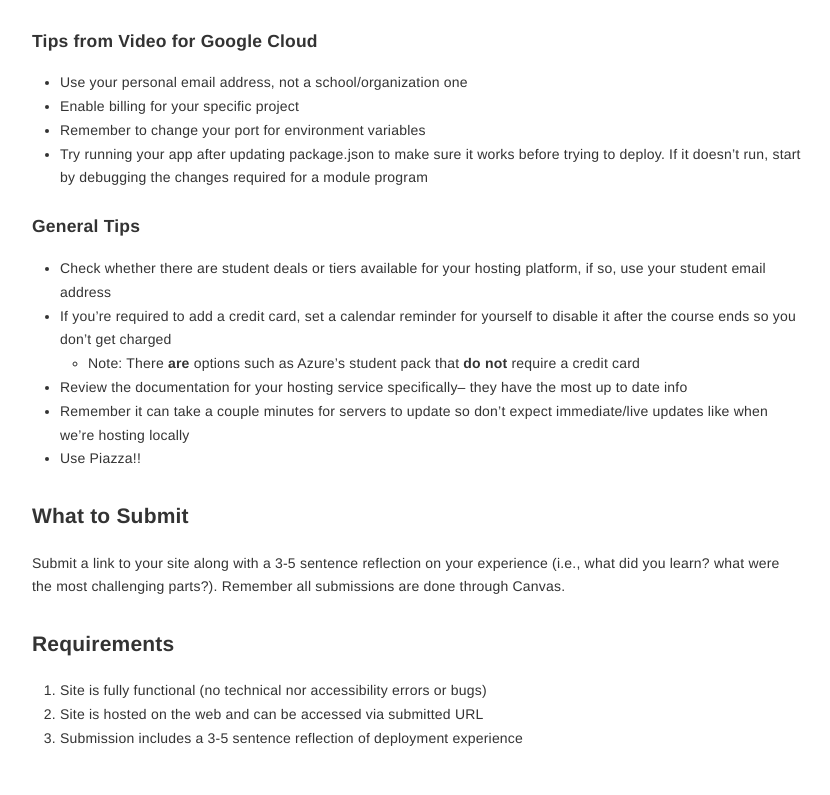
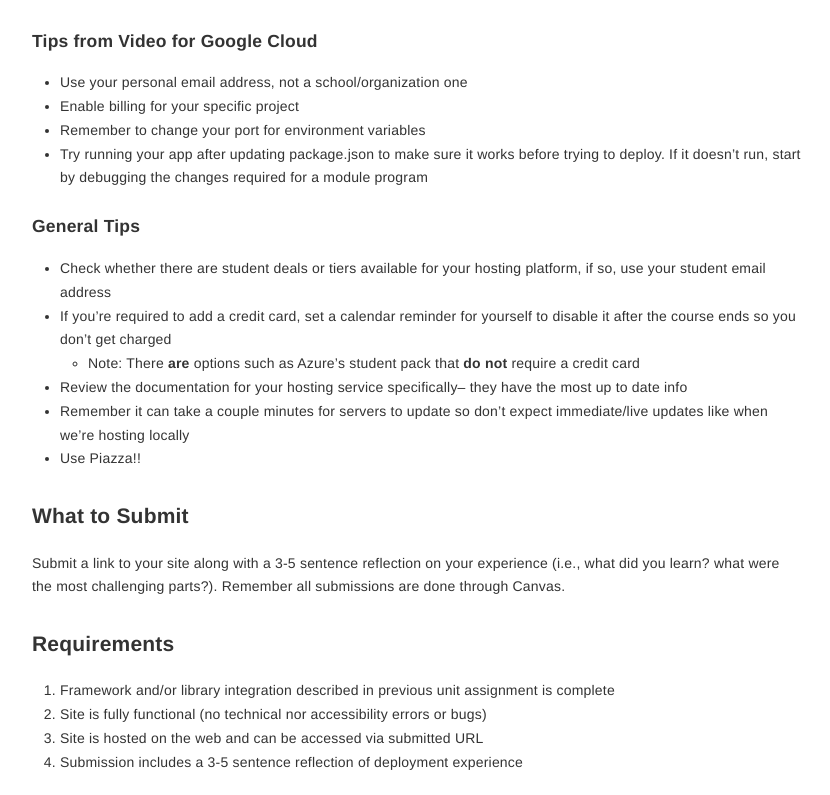
Before and after one commit to vickiebananas/nu-web-dev, a Jekyll site: the page built from _assignments/7-frameworks-contd.md, in a window 1280 px wide, cut to the strip 1037-1832 px from the top of the page. Shown: the whole strip, without its empty margins (223-1053 px from the left). Built offline with Jekyll 4.4.1, drawn with Linux system fonts in a browser that asks for light colours.

Commit message:
Update 7-frameworks-contd.md

```diff
--- a/_assignments/7-frameworks-contd.md
+++ b/_assignments/7-frameworks-contd.md
@@ -39,6 +39,7 @@ The lecture below provides additional information on hosting through Google Clou
 Submit a link to your site along with a 3-5 sentence reflection on your experience (i.e., what did you learn? what were the most challenging parts?). Remember all submissions are done through Canvas.
 
 ### Requirements
+1. Framework and/or library integration described in previous unit assignment is complete
 1. Site is fully functional (no technical nor accessibility errors or bugs)
 1. Site is hosted on the web and can be accessed via submitted URL
 1. Submission includes a 3-5 sentence reflection of deployment experience
```
